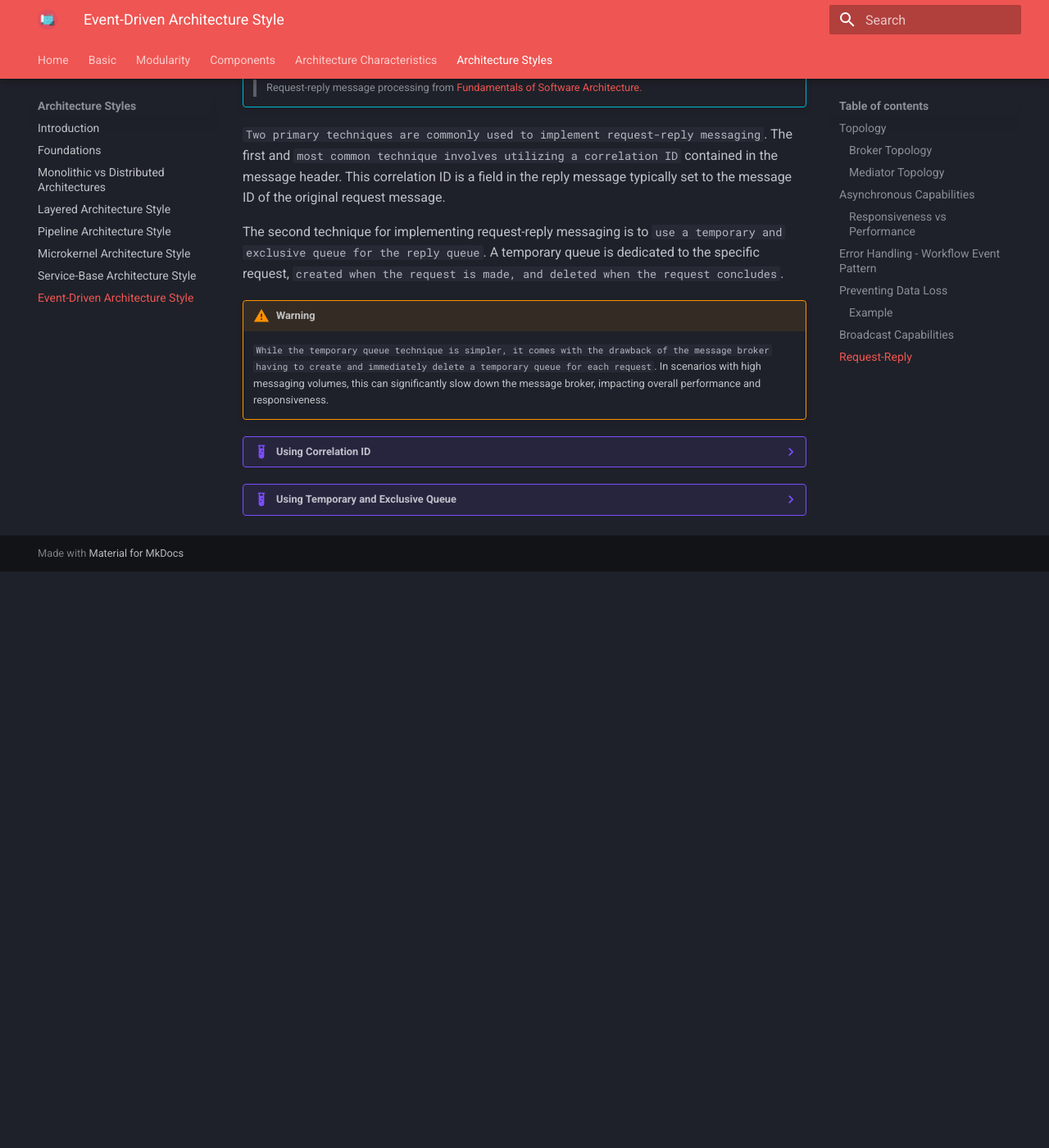
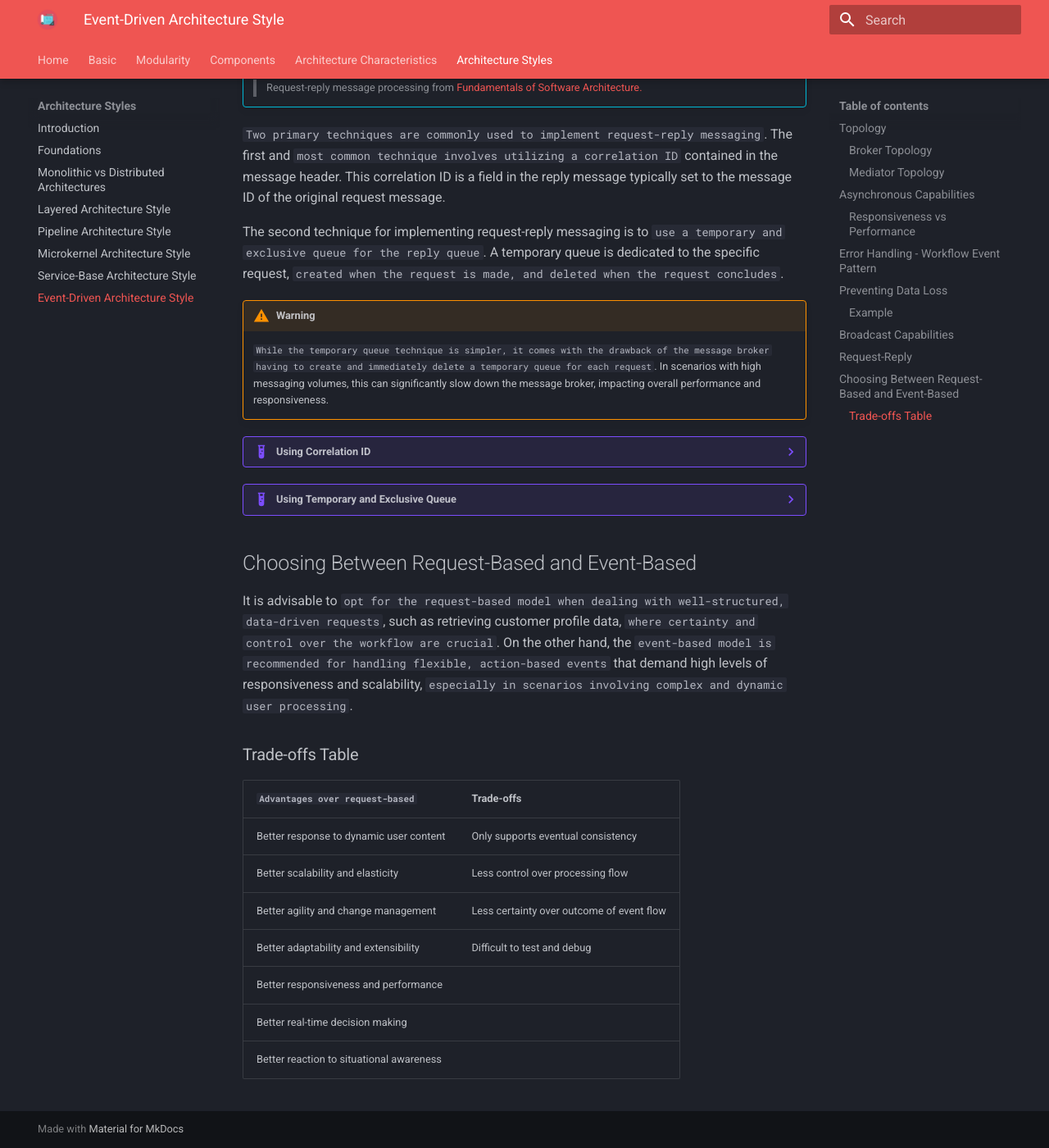
Before and after one commit to RomeroGabriel/mastering-software-architecture, an MkDocs documentation site: the page built from documentation/arch_styles/event_driven_arch.md, in a window 1280 px wide and 1400 px high, scrolled down 10323 px. Shown: the whole window at 82% size. Built offline with MkDocs 1.6.1 and Material for MkDocs 9.7.7, drawn with Linux system fonts in a browser that asks for light colours; before the commit the page ends 11020 px from its top, so only the background shows below that.

Commit message:
add Choosing Between Request-Based and Event-Based

```diff
--- a/documentation/arch_styles/event_driven_arch.md
+++ b/documentation/arch_styles/event_driven_arch.md
@@ -235,3 +235,19 @@ The second technique for implementing request-reply messaging is to `use a tempo
     1. The e`vent producer`, waiting on the temporary queue, `receives the response message and deletes the temporary queue`.
     ![Request-reply message processing using a temporary queue from [Fundamentals of Software Architecture.](https://learning.oreilly.com/library/view/fundamentals-of-software/9781492043447/)](https://raw.githubusercontent.com/RomeroGabriel/mastering-software-architecture/main/documentation/images/arch_styles/event-driven-model-requestreply-queue.png)
     > Request-reply message processing using a temporary queue from [Fundamentals of Software Architecture.](https://learning.oreilly.com/library/view/fundamentals-of-software/9781492043447/)
+
+## Choosing Between Request-Based and Event-Based
+
+It is advisable to `opt for the request-based model when dealing with well-structured, data-driven requests`, such as retrieving customer profile data, `where certainty and control over the workflow are crucial`. On the other hand, the `event-based model is recommended for handling flexible, action-based events` that demand high levels of responsiveness and scalability, `especially in scenarios involving complex and dynamic user processing`.
+
+### Trade-offs Table
+
+| `Advantages over request-based`  | Trade-offs |
+| ----------- | --------------|
+| Better response to dynamic user content | Only supports eventual consistency |
+| Better scalability and elasticity | Less control over processing flow |
+| Better agility and change management | Less certainty over outcome of event flow |
+| Better adaptability and extensibility | Difficult to test and debug |
+| Better responsiveness and performance |  |
+| Better real-time decision making |  |
+| Better reaction to situational awareness |  |
```
